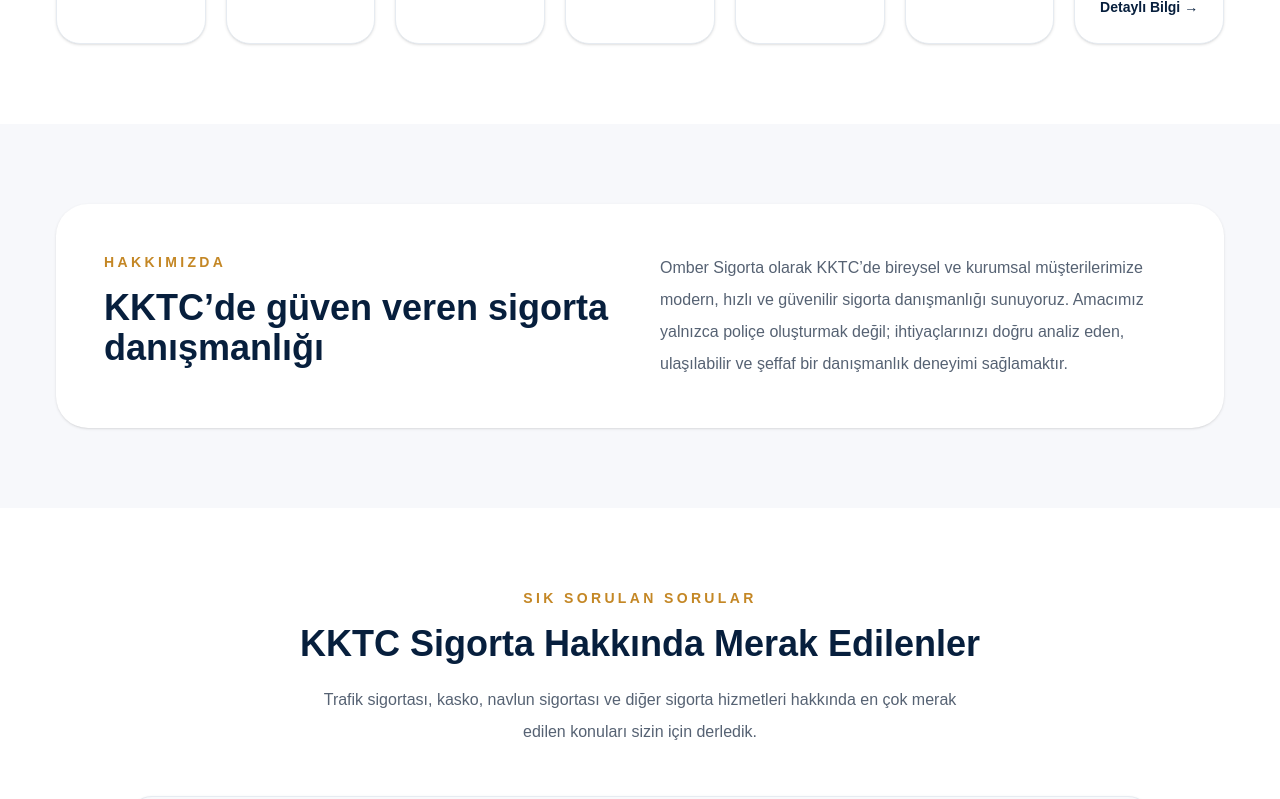
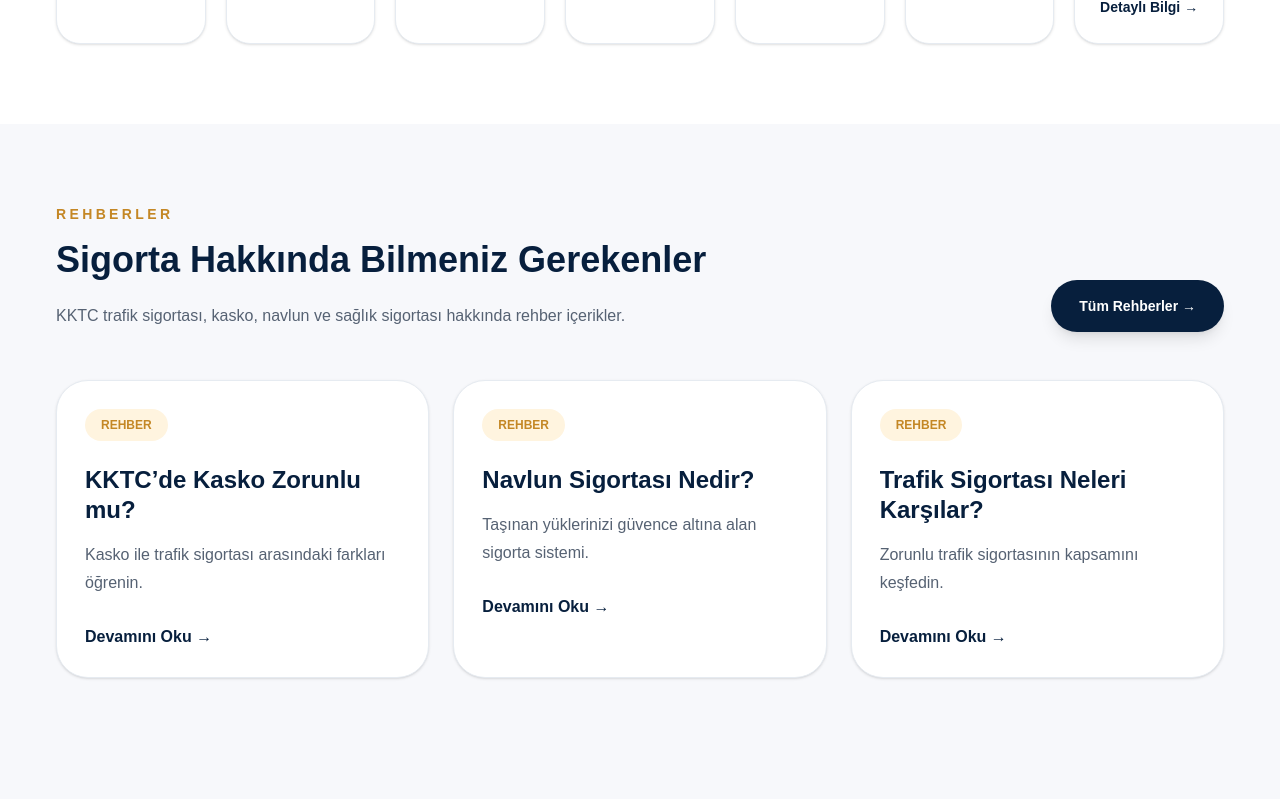
Before and after one commit to pasliilayda/omber-sigorta, a Next.js app: page / in a window 1280 px wide. Shown: the part 1360-2159 px from the top of the page. Built offline with nearby package versions, Linux system fonts and the light colour scheme.

Commit message:
Added blog section to homepage

```diff
--- /dev/null
+++ b/app/blog/page.tsx
@@ -0,0 +1,143 @@
+import Link from "next/link";
+
+export const metadata = {
+  title: "Sigorta Rehberi | Omber Sigorta",
+  description:
+    "KKTC trafik sigortası, kasko, navlun sigortası, konut, sağlık ve iş yeri sigortası hakkında bilgilendirici rehberler.",
+};
+
+const posts = [
+  {
+    category: "Kasko",
+    title: "KKTC’de Kasko Zorunlu mu?",
+    desc: "Kasko sigortası zorunlu mu, trafik sigortasından farkı ne ve neden önemli?",
+    href: "/blog/kktc-kasko-zorunlu-mu",
+    read: "4 dk",
+  },
+  {
+    category: "Trafik Sigortası",
+    title: "Trafik Sigortası Neleri Karşılar?",
+    desc: "KKTC’de trafik sigortasının kapsamı, amacı ve sürücüler için önemi.",
+    href: "/blog/trafik-sigortasi-neleri-karsilar",
+    read: "5 dk",
+  },
+  {
+    category: "Navlun",
+    title: "Navlun Sigortası Nedir?",
+    desc: "Taşımacılıkta yüklerinizi güvence altına alan navlun sigortası hakkında rehber.",
+    href: "/blog/navlun-sigortasi-nedir",
+    read: "5 dk",
+  },
+  {
+    category: "Konut",
+    title: "Konut Sigortası Neden Önemlidir?",
+    desc: "Ev sahipleri ve kiracılar için konut sigortasının sunduğu avantajlar.",
+    href: "/blog/konut-sigortasi-neden-onemlidir",
+    read: "4 dk",
+  },
+  {
+    category: "Sağlık",
+    title: "Sağlık Sigortası Neleri Kapsar?",
+    desc: "Sağlık sigortası kapsamları, dikkat edilmesi gerekenler ve teklif alma süreci.",
+    href: "/blog/saglik-sigortasi-neleri-kapsar",
+    read: "4 dk",
+  },
+  {
+    category: "Genel",
+    title: "KKTC’de Sigorta Teklifi Nasıl Alınır?",
+    desc: "Sigorta teklifi alırken hangi bilgiler gerekir ve doğru poliçe nasıl seçilir?",
+    href: "/blog/kktc-sigorta-teklifi-nasil-alinir",
+    read: "5 dk",
+  },
+];
+
+export default function BlogPage() {
+  return (
+    <main className="min-h-screen bg-[#f7f8fb] text-[#071f3d]">
+      <section className="bg-gradient-to-br from-white via-[#f5f9fd] to-[#dceaf5] px-6 py-20 md:px-20">
+        <div className="mx-auto max-w-7xl">
+          <span className="text-sm font-black tracking-[0.3em] text-[#c48725]">
+            OMBER SİGORTA REHBERİ
+          </span>
+
+          <h1 className="mt-6 max-w-4xl text-4xl font-black leading-tight md:text-6xl">
+            KKTC’de sigorta hakkında bilmeniz gerekenler
+          </h1>
+
+          <p className="mt-7 max-w-3xl text-lg leading-8 text-[#566273]">
+            Trafik sigortası, kasko, navlun, konut ve sağlık sigortası hakkında
+            sade, anlaşılır ve güvenilir rehberler.
+          </p>
+        </div>
+      </section>
+
+      <section className="px-6 py-16 md:px-20">
+        <div className="mx-auto grid max-w-7xl gap-8 lg:grid-cols-3">
+          <Link
+            href="/blog/kktc-kasko-zorunlu-mu"
+            className="rounded-[2rem] bg-[#071f3d] p-8 text-white shadow-xl lg:col-span-2"
+          >
+            <span className="rounded-full bg-[#c48725] px-4 py-2 text-sm font-black">
+              Öne Çıkan Rehber
+            </span>
+
+            <h2 className="mt-8 text-3xl font-black md:text-5xl">
+              KKTC’de Kasko Zorunlu mu?
+            </h2>
+
+            <p className="mt-6 max-w-2xl leading-8 text-white/75">
+              Kasko sigortasının zorunlu olup olmadığını, trafik sigortasından
+              farklarını ve aracınızı neden koruma altına almanız gerektiğini
+              öğrenin.
+            </p>
+
+            <p className="mt-8 font-black text-[#c48725]">Devamını Oku →</p>
+          </Link>
+
+          <div className="rounded-[2rem] bg-white p-8 shadow-sm">
+            <h3 className="text-2xl font-black">Rehber Kategorileri</h3>
+
+            <div className="mt-6 flex flex-wrap gap-3">
+              {["Tümü", "Araç", "Kasko", "Navlun", "Konut", "Sağlık"].map(
+                (item) => (
+                  <span
+                    key={item}
+                    className="rounded-full border border-[#e1e6ee] px-4 py-2 text-sm font-bold text-[#566273]"
+                  >
+                    {item}
+                  </span>
+                ),
+              )}
+            </div>
+          </div>
+        </div>
+
+        <div className="mx-auto mt-10 grid max-w-7xl gap-6 md:grid-cols-2 lg:grid-cols-3">
+          {posts.map((post) => (
+            <Link
+              key={post.href}
+              href={post.href}
+              className="rounded-[2rem] border border-[#e6ebf1] bg-white p-7 shadow-sm transition hover:-translate-y-2 hover:shadow-xl"
+            >
+              <div className="flex items-center justify-between gap-4">
+                <span className="rounded-full bg-[#fff4df] px-4 py-2 text-xs font-black text-[#c48725]">
+                  {post.category}
+                </span>
+
+                <span className="text-sm font-bold text-[#8893a2]">
+                  {post.read}
+                </span>
+              </div>
+
+              <h2 className="mt-6 text-2xl font-black">{post.title}</h2>
+
+              <p className="mt-4 leading-7 text-[#566273]">{post.desc}</p>
+
+              <p className="mt-7 font-black text-[#071f3d]">Devamını Oku →</p>
+            </Link>
+          ))}
+        </div>
+      </section>
+    </main>
+  );
+}
--- a/app/page.tsx
+++ b/app/page.tsx
@@ -431,7 +431,94 @@
           ))}
         </div>
       </section>
+      <section className="bg-[#f7f8fb] px-4 py-16 sm:px-6 md:px-14 md:py-20">
+        <div className="mx-auto max-w-7xl">
+          <div className="flex flex-col items-start justify-between gap-6 md:flex-row md:items-end">
+            <div>
+              <p className="text-sm font-extrabold tracking-[0.24em] text-[#c48725]">
+                {lang === "tr" ? "REHBERLER" : "GUIDES"}
+              </p>
 
+              <h2 className="mt-4 text-3xl font-black sm:text-4xl">
+                {lang === "tr"
+                  ? "Sigorta Hakkında Bilmeniz Gerekenler"
+                  : "What You Need To Know About Insurance"}
+              </h2>
+
+              <p className="mt-5 max-w-2xl leading-8 text-[#566273]">
+                {lang === "tr"
+                  ? "KKTC trafik sigortası, kasko, navlun ve sağlık sigortası hakkında rehber içerikler."
+                  : "Guides about motor insurance, comprehensive cover, cargo and health insurance in Northern Cyprus."}
+              </p>
+            </div>
+
+            <a
+              href="/blog"
+              className="rounded-full bg-[#071f3d] px-7 py-4 text-sm font-extrabold text-white shadow-lg transition hover:bg-[#123862]"
+            >
+              {lang === "tr" ? "Tüm Rehberler →" : "All Guides →"}
+            </a>
+          </div>
+
+          <div className="mt-12 grid gap-6 md:grid-cols-3">
+            {[
+              {
+                title:
+                  lang === "tr"
+                    ? "KKTC’de Kasko Zorunlu mu?"
+                    : "Is Comprehensive Cover Mandatory in Northern Cyprus?",
+                desc:
+                  lang === "tr"
+                    ? "Kasko ile trafik sigortası arasındaki farkları öğrenin."
+                    : "Learn the differences between comprehensive cover and motor insurance.",
+                href: "/blog/kktc-kasko-zorunlu-mu",
+              },
+              {
+                title:
+                  lang === "tr"
+                    ? "Navlun Sigortası Nedir?"
+                    : "What is Cargo Insurance?",
+                desc:
+                  lang === "tr"
+                    ? "Taşınan yüklerinizi güvence altına alan sigorta sistemi."
+                    : "Insurance solutions protecting transported goods.",
+                href: "/blog/navlun-sigortasi-nedir",
+              },
+              {
+                title:
+                  lang === "tr"
+                    ? "Trafik Sigortası Neleri Karşılar?"
+                    : "What Does Motor Insurance Cover?",
+                desc:
+                  lang === "tr"
+                    ? "Zorunlu trafik sigortasının kapsamını keşfedin."
+                    : "Discover the scope of compulsory motor insurance.",
+                href: "/blog/trafik-sigortasi-neleri-karsilar",
+              },
+            ].map((post) => (
+              <a
+                key={post.href}
+                href={post.href}
+                className="rounded-[2rem] border border-[#e6ebf1] bg-white p-7 shadow-sm transition hover:-translate-y-2 hover:shadow-xl"
+              >
+                <div className="inline-flex rounded-full bg-[#fff4df] px-4 py-2 text-xs font-black text-[#c48725]">
+                  {lang === "tr" ? "REHBER" : "GUIDE"}
+                </div>
+
+                <h3 className="mt-6 text-2xl font-black leading-tight">
+                  {post.title}
+                </h3>
+
+                <p className="mt-4 leading-7 text-[#566273]">{post.desc}</p>
+
+                <p className="mt-7 font-black text-[#071f3d]">
+                  {lang === "tr" ? "Devamını Oku →" : "Read More →"}
+                </p>
+              </a>
+            ))}
+          </div>
+        </div>
+      </section>
       <section
         id="about"
         className="bg-[#f7f8fb] px-4 py-16 sm:px-6 md:px-14 md:py-20"
```
